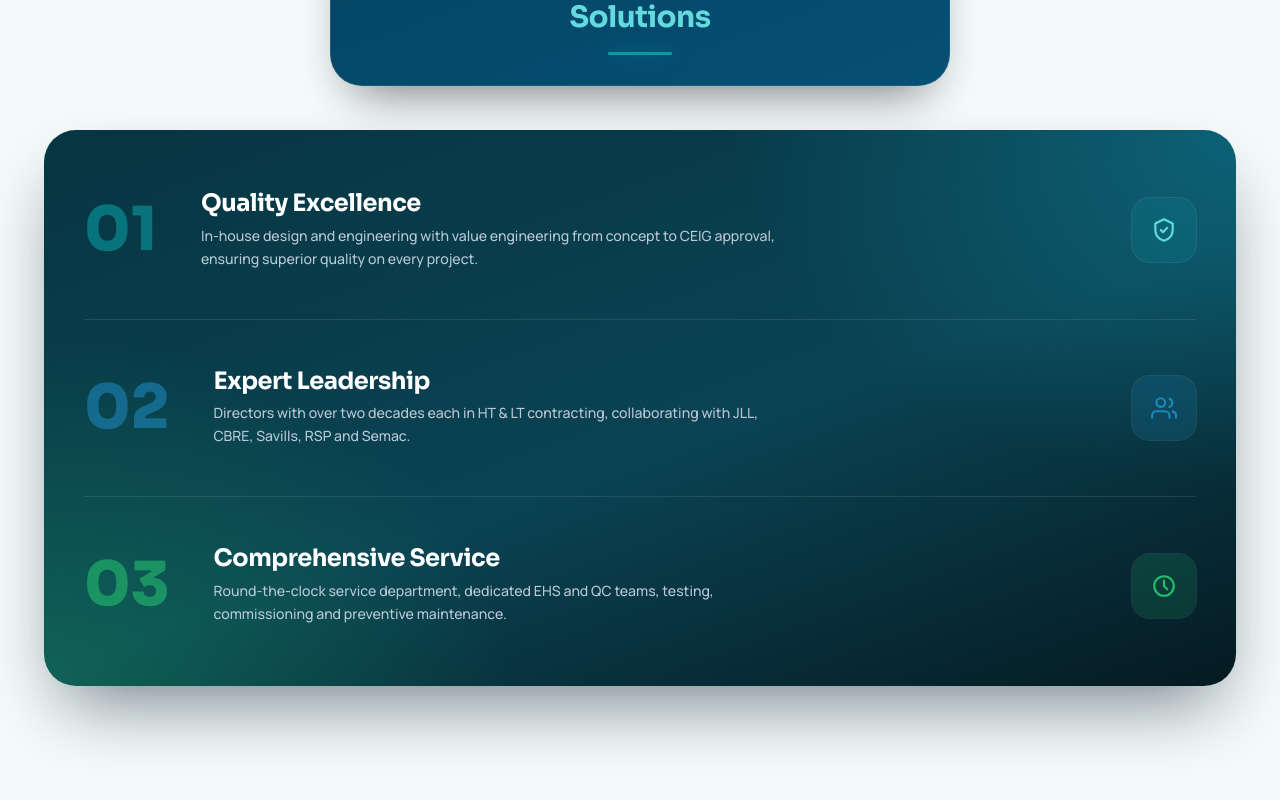
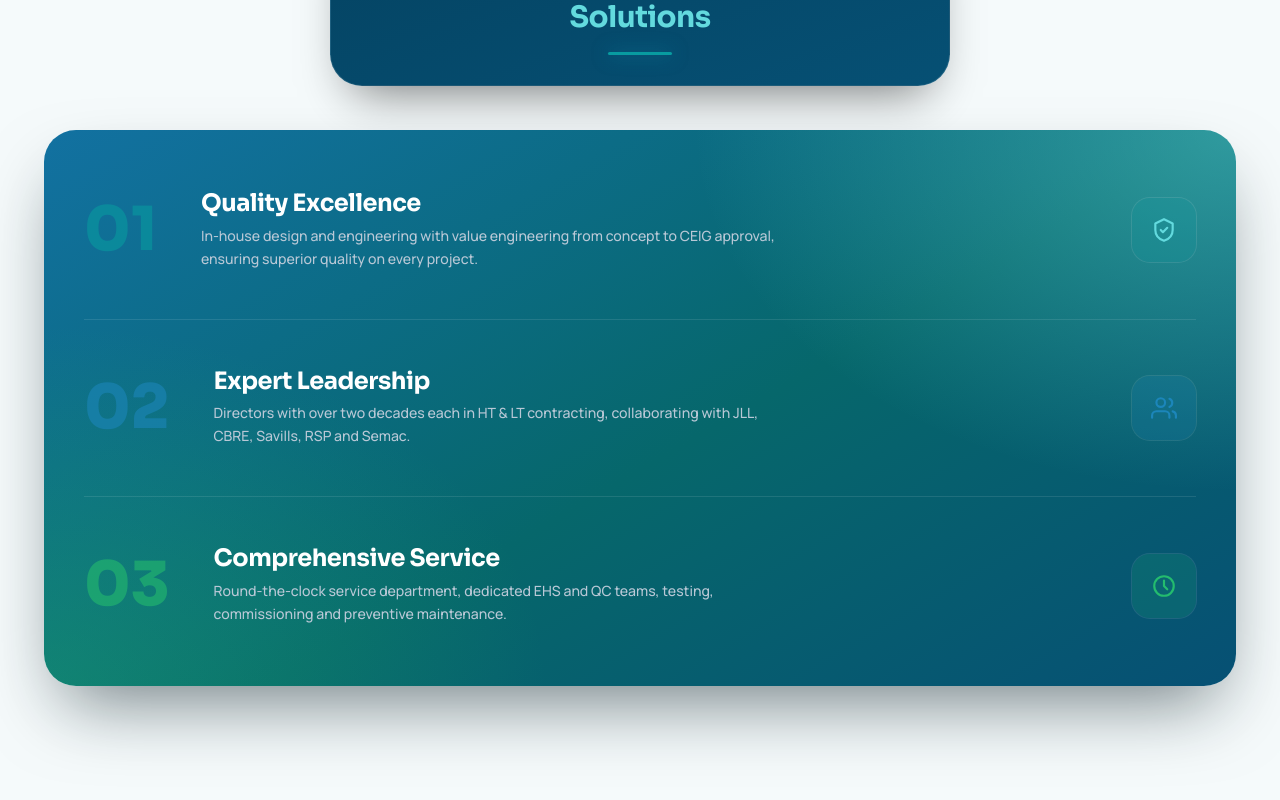
Before and after one commit to Saikarthikchowdary/Aj-Power, a Next.js app: page / in a window 1280 px wide. Shown: the part 1920-2720 px from the top of the page. Built offline with nearby package versions, Linux system fonts and the light colour scheme.

Commit message:
more glaasy and light colors

```diff
--- a/app/globals.css
+++ b/app/globals.css
@@ -264,8 +264,8 @@ nav{display:flex;align-items:center;justify-content:space-between;max-width:var(
    "why" section markup. Services: interactive showcase — a list of
    collapsible rows next to a single visual panel that crossfades to match
    whichever row is active. ============ */
-.svcshow{display:grid;grid-template-columns:1fr 1.15fr;gap:0;background:var(--surface);border-radius:32px;overflow:hidden;box-shadow:0 34px 72px -20px rgba(5,26,33,.55);max-width:1360px;width:100%;margin:0 auto}
-.svcshow-visual{position:relative;min-height:420px;overflow:hidden;background:var(--navy-900)}
+.svcshow{display:grid;grid-template-columns:1fr 1.15fr;gap:0;background:var(--surface);border-radius:32px;overflow:hidden;box-shadow:0 34px 72px -20px rgba(5,26,33,.55);max-width:1428px;width:100%;margin:0 auto}
+.svcshow-visual{position:relative;min-height:441px;overflow:hidden;background:var(--navy-900)}
 .svcshow-img{position:absolute;inset:0;width:100%;height:100%;object-fit:cover;opacity:0;transition:opacity .5s ease,transform 6s ease}
 .svcshow-img.active{opacity:1;transform:scale(1.04)}
 .svcshow-visual::after{content:"";position:absolute;inset:0;background:linear-gradient(0deg,rgba(3,16,21,.78) 0%,transparent 45%);pointer-events:none}
--- a/app/page.tsx
+++ b/app/page.tsx
@@ -62,9 +62,9 @@ export default function HomePage() {
             className="rv mx-auto w-full max-w-[var(--maxw)] divide-y divide-white/10 px-7 py-3 sm:px-10 shadow-[0_34px_72px_-20px_rgba(5,26,33,.55)]"
             style={{
               background:
-                "radial-gradient(60% 90% at 100% 0%, rgba(20,166,196,.32), transparent 70%), " +
-                "radial-gradient(56% 90% at 0% 100%, rgba(34,197,94,.24), transparent 70%), " +
-                "linear-gradient(160deg,#073542 0%,#0A4353 55%,#051A21 100%)",
+                "radial-gradient(70% 100% at 100% 0%, rgba(99,218,222,.45), transparent 65%), " +
+                "radial-gradient(65% 100% at 0% 100%, rgba(36,188,110,.32), transparent 65%), " +
+                "linear-gradient(150deg,var(--navy-600) 0%,var(--teal-700) 55%,var(--navy-800) 100%)",
               borderRadius: 32,
             }}
           >
```
